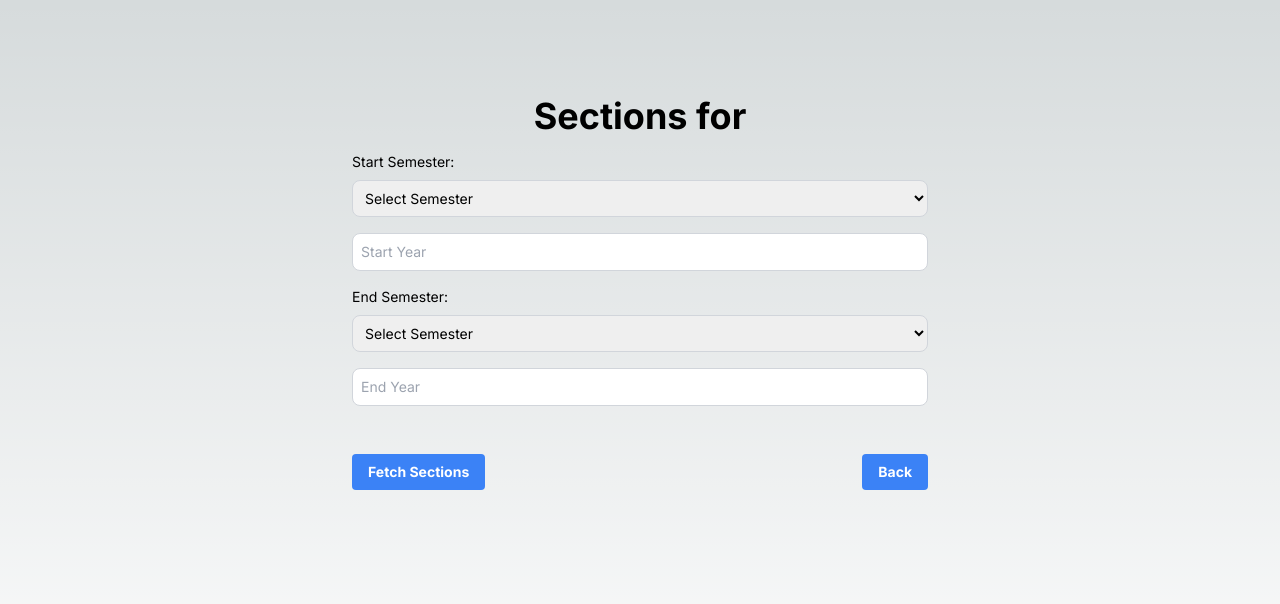
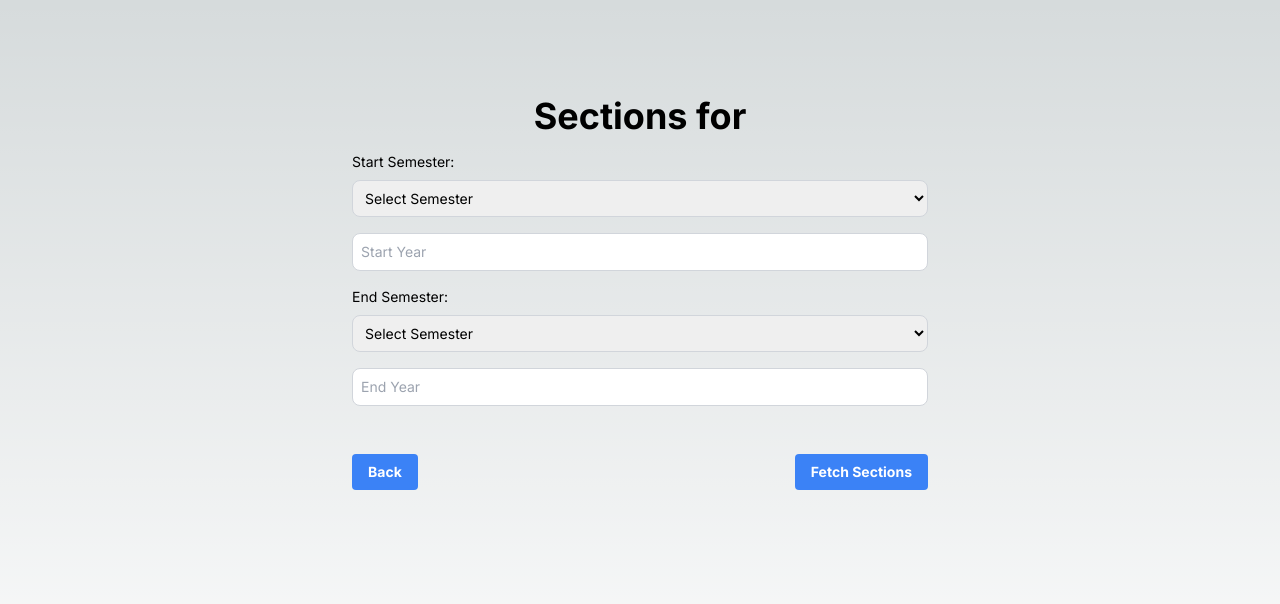
Before and after one commit to myusernamesthisreal/cs7330-project, a Next.js app: page /courses/sections in a window 1280 px wide. Shown: the top 604 px of the page. Built offline with nearby package versions, Linux system fonts and the light colour scheme.

Commit message:
fix: Swap back and fetch buttons

```diff
--- a/src/app/courses/sections/page.tsx
+++ b/src/app/courses/sections/page.tsx
@@ -74,9 +74,8 @@ export default function SectionsPage() {
                     ))}
                     {loading && <p className="text-gray-300 text-sm mt-4">Loading...</p>}
                     <div className="flex justify-between w-full mt-4">
+                        <button onClick={() => router.push("/")} className="bg-blue-500 hover:bg-blue-700 text-white font-bold py-2 px-4 rounded mt-4  self-start">Back</button>
                     <button onClick={handleFetchSections} className="bg-blue-500 hover:bg-blue-700 text-white font-bold py-2 px-4 rounded mt-4 self-start">Fetch Sections</button>
-
-                    <button onClick={() => router.push("/")} className="bg-blue-500 hover:bg-blue-700 text-white font-bold py-2 px-4 rounded mt-4  self-start">Back</button>
                     </div>
                 </div>
 
```
